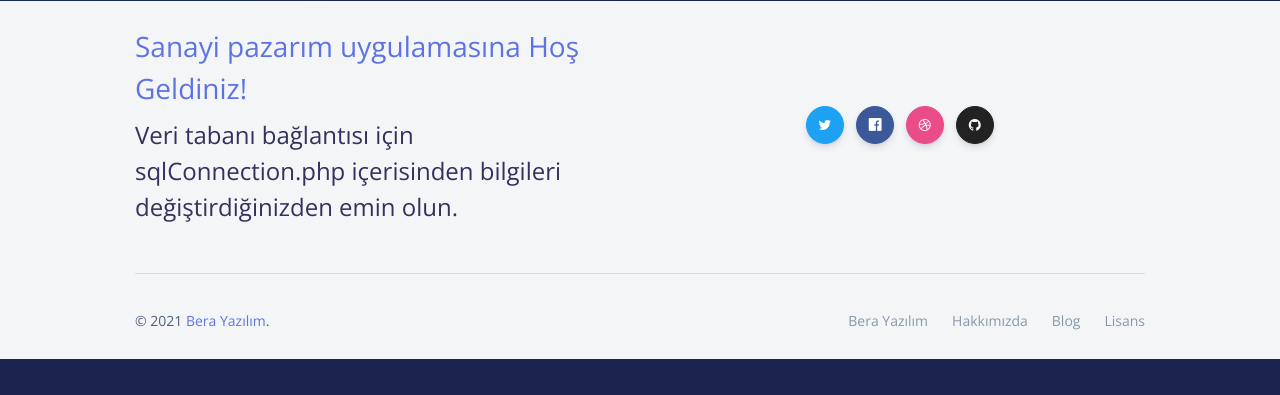
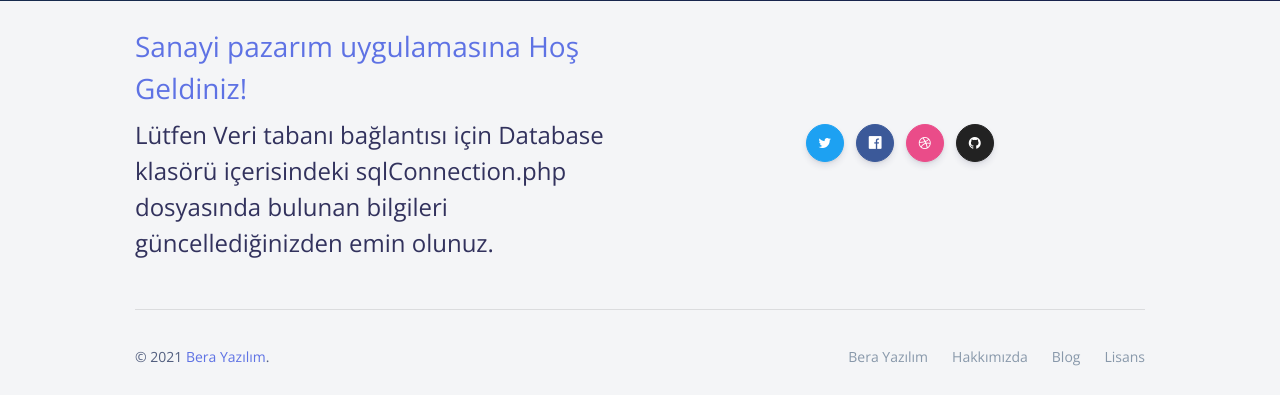
Before and after one commit to ErtasBunyamin/Sanayi-Pazarim-Uygulamasi, a PHP site: page / in a window 1280 px wide. Shown: the part 1015-1410 px from the top of the page. Before the commit the page ends 1374 px from the top, so only its background shows below. Run offline with PHP 8.4, Linux system fonts and the light colour scheme; data that the repository does not hold is empty; some libraries are stand-ins or nearby versions.

Commit message:
Update index.php

```diff
--- a/index.php
+++ b/index.php
@@ -79,7 +79,7 @@ include 'Database/DatabaseControl.php';
       <div class="row row-grid align-items-center mb-5">
         <div class="col-lg-6">
           <h3 class="text-primary font-weight-light mb-2">Sanayi pazarım uygulamasına Hoş Geldiniz!</h3>
-          <h4 class="mb-0 font-weight-light">Veri tabanı bağlantısı için <strong>sqlConnection.php</strong> içerisinden bilgileri değiştirdiğinizden emin olun.</h4>
+          <h4 class="mb-0 font-weight-light">Lütfen Veri tabanı bağlantısı için <strong>Database</strong> klasörü içerisindeki <strong>sqlConnection.php</strong> dosyasında bulunan bilgileri güncellediğinizden emin olunuz.</h4>
         </div>
         <div class="col-lg-6 text-lg-center btn-wrapper">
           <button target="_blank" href="" rel="nofollow" class="btn btn-icon-only btn-twitter rounded-circle" data-toggle="tooltip" data-original-title="Follow us">
```
